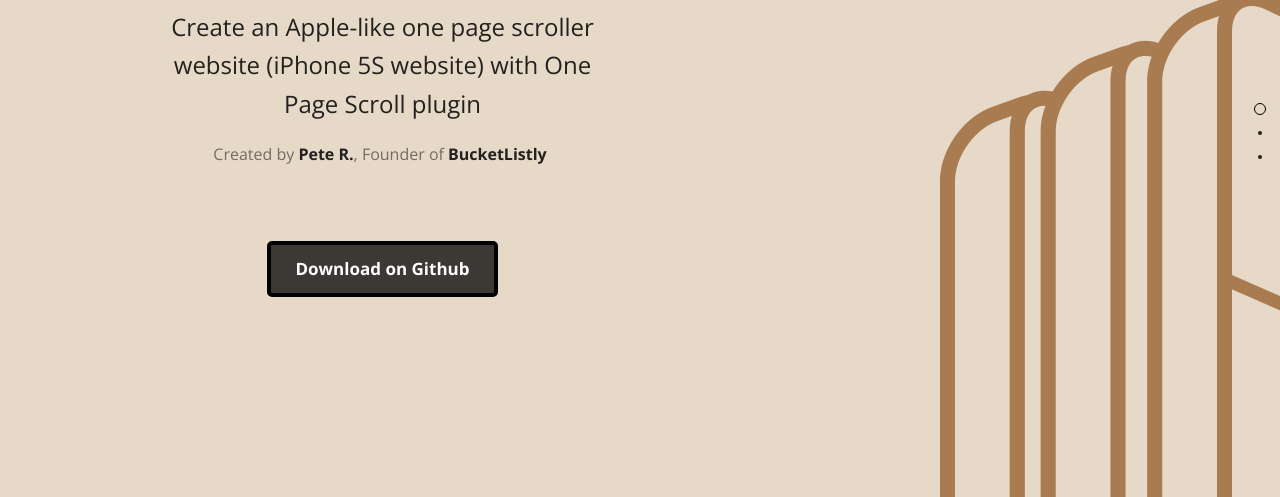
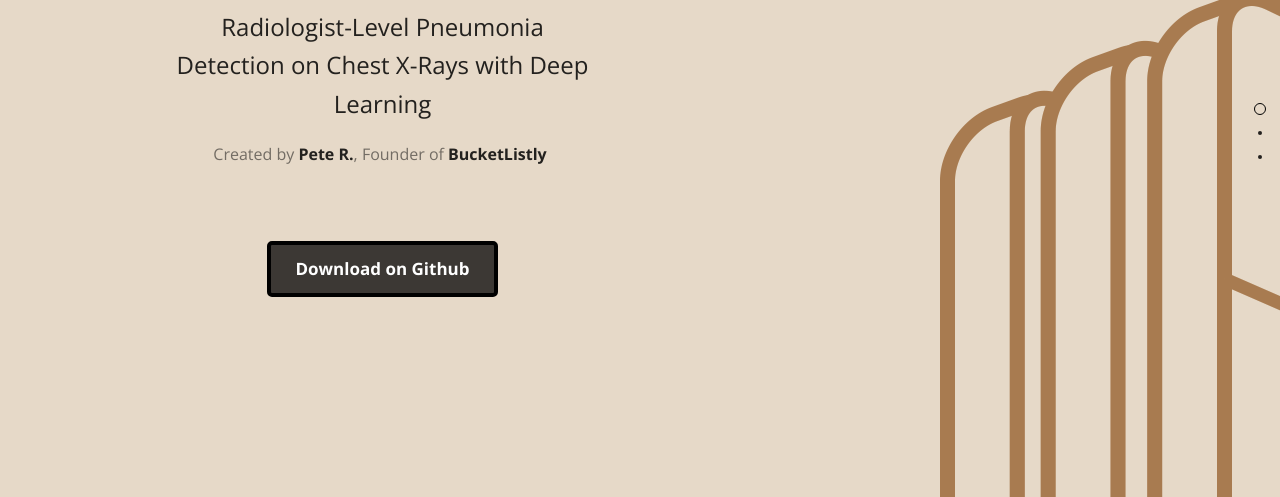
Before and after one commit to DavyMorgan/CheXNet, a website: page Demo/demo.html in a window 1280 px wide. Shown: the part 303-800 px from the top of the page. Drawn offline with nearby package versions, Linux system fonts and the light colour scheme.

Commit message:
'modify h2'

```diff
--- a/Demo/demo.html
+++ b/Demo/demo.html
@@ -389,7 +389,7 @@
       <section class="page1">
         <div class="page_container">
           <h1>CheXNet</h1>
-          <h2>Create an Apple-like one page scroller website (iPhone 5S website) with One Page Scroll plugin</h2>
+          <h2>Radiologist-Level Pneumonia Detection on Chest X-Rays with Deep Learning</h2>
           <p class="credit">Created by <a href="http://www.thepetedesign.com">Pete R.</a>, Founder of <a href="http://www.bucketlistly.com" target="_blank">BucketListly</a></p>
           <div class="btns">
   	        <a class="reload btn" href="https://github.com/peachananr/onepage-scroll">Download on Github</a>
```
